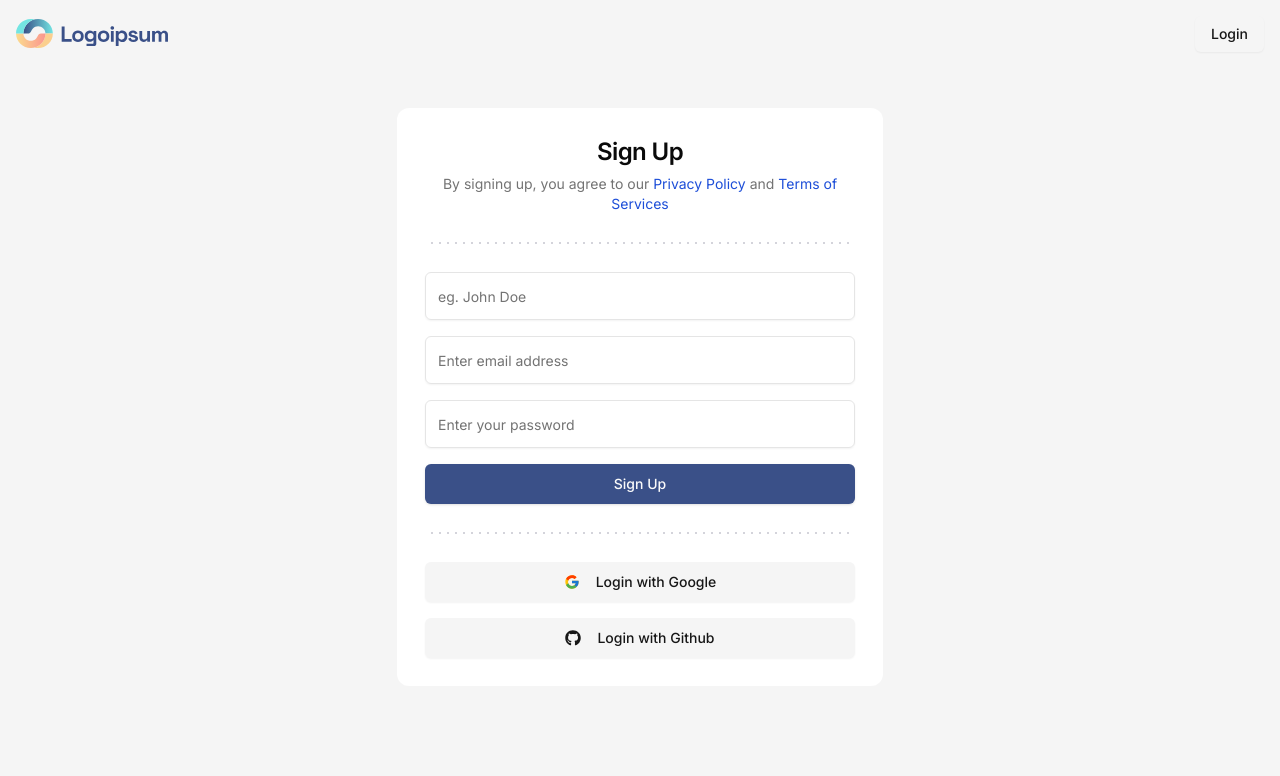
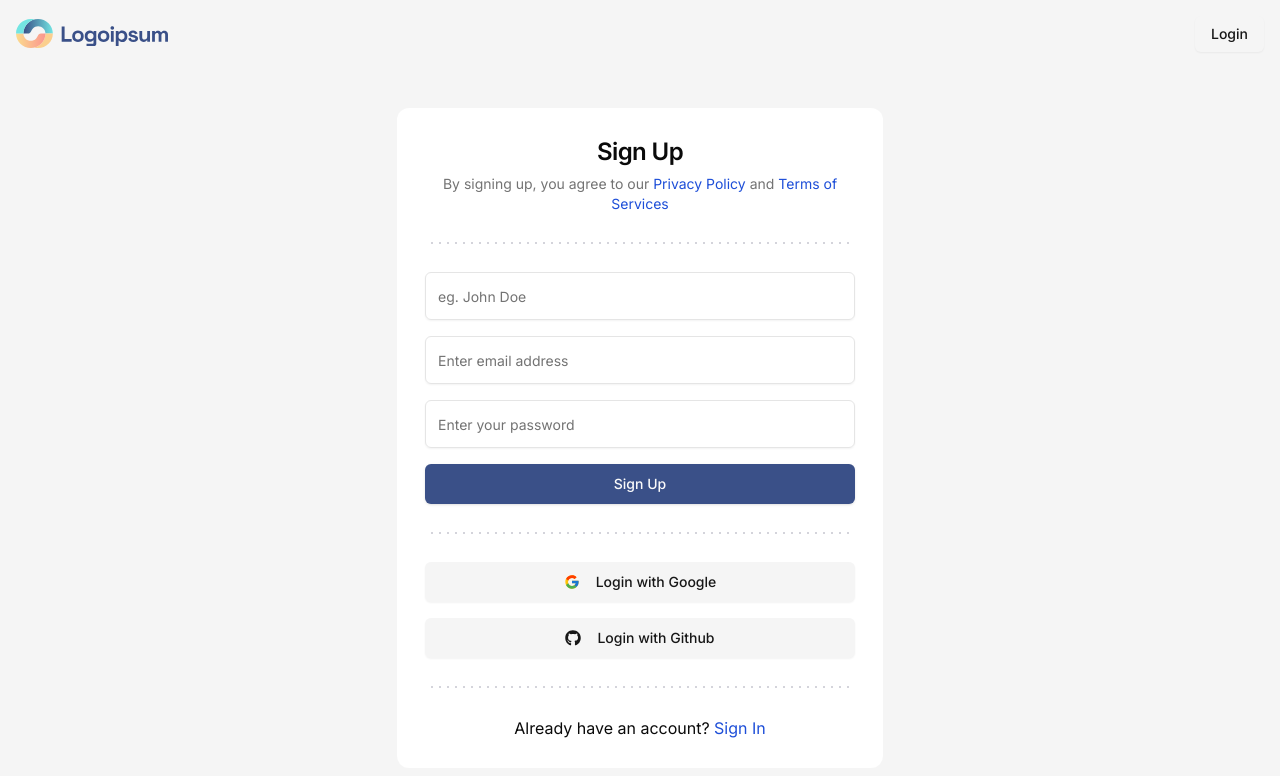
Before and after one commit to theBappy/task-flow, a Next.js app: page /sign-up in a window 1280 px wide. Shown: the top 776 px of the page. Built offline with nearby package versions, Linux system fonts and the light colour scheme.

Commit message:
small content added

```diff
--- a/src/features/auth/components/sign-in-card.tsx
+++ b/src/features/auth/components/sign-in-card.tsx
@@ -7,6 +7,7 @@
 import { useForm } from "react-hook-form";
 import { z } from "zod";
 import { zodResolver } from "@hookform/resolvers/zod";
+import Link from "next/link";
 import {
   Form,
   FormControl,
@@ -34,7 +35,6 @@
   };
 
   return (
-    <div>
       <Card className="w-full h-full md:w-[486px] border-none shadow-none">
         <CardHeader className="flex items-center justify-center text-center p-7">
           <CardTitle className="text-2xl">Welcome back!</CardTitle>
@@ -106,7 +106,17 @@
             Login with Github
           </Button>
         </CardContent>
+        <div className="px-7">
+          <DottedSeparator />
+        </div>
+        <CardContent className="p-7 flex items-center justify-center">
+          <p>
+            Don&apos;t have an account?
+            <Link href="/sign-up">
+              <span className="text-blue-700">&nbsp;Sign Up</span>
+            </Link>
+          </p>
+        </CardContent>
       </Card>
-    </div>
   );
 };
--- a/src/features/auth/components/sign-up-card.tsx
+++ b/src/features/auth/components/sign-up-card.tsx
@@ -42,7 +42,6 @@
     console.log(values);
   };
   return (
-    <div>
       <Card className="w-full h-full md:w-[486px] border-none shadow-none">
         <CardHeader className="flex items-center justify-center text-center p-7">
           <CardTitle className="text-2xl">Sign Up</CardTitle>
@@ -140,7 +139,17 @@
             Login with Github
           </Button>
         </CardContent>
+        <div className="px-7">
+          <DottedSeparator />
+        </div>
+        <CardContent className="p-7 flex items-center justify-center">
+          <p>
+            Already have an account?
+            <Link href="/sign-in">
+              <span className="text-blue-700">&nbsp;Sign In</span>
+            </Link>
+          </p>
+        </CardContent>
       </Card>
-    </div>
   );
 };
```
